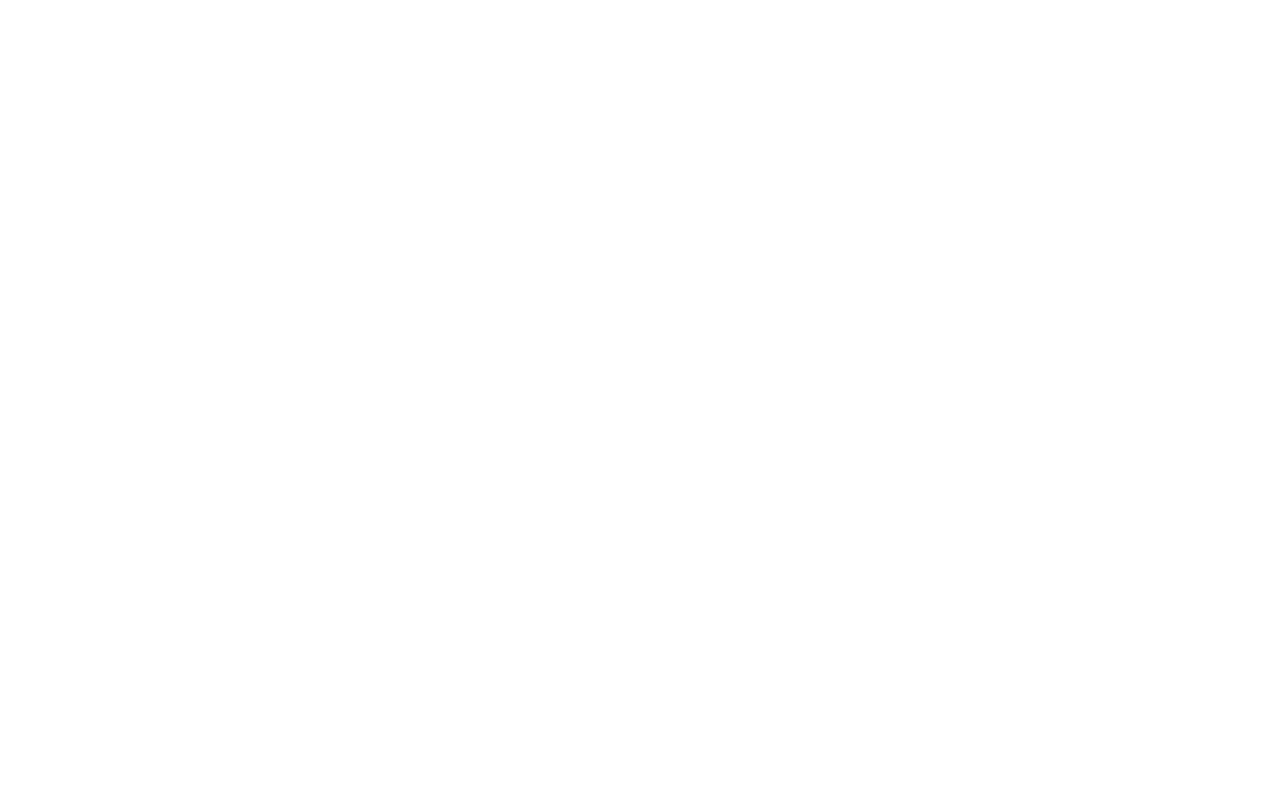
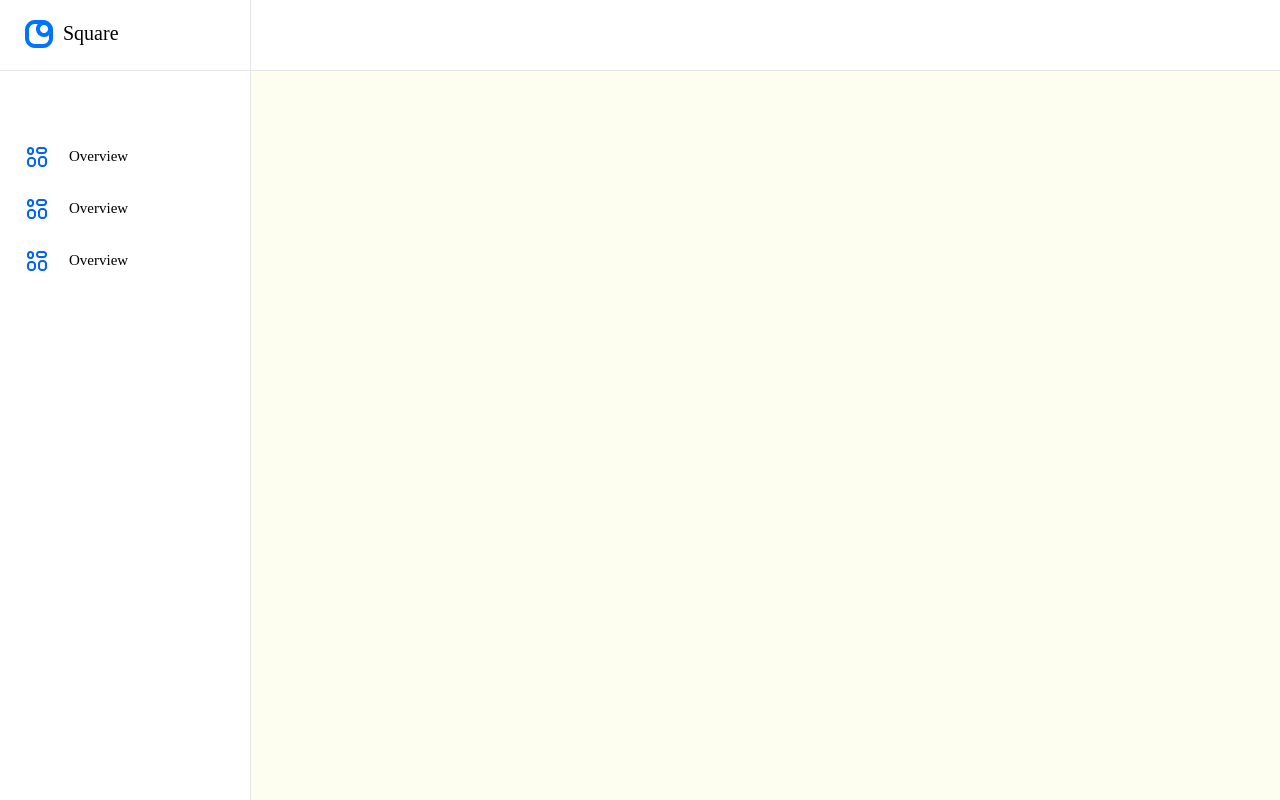
Before and after one commit to sublinenhy/vue-admin, a Vue app: page /#/main in a window 1280 px wide. Built offline with nearby package versions, Linux system fonts and the light colour scheme.

Commit message:
初步完成sidebar,完成sidebar与sidebarmenu之间的父子组件通信

```diff
--- /dev/null
+++ b/src/components/HeadBar.vue
@@ -0,0 +1,35 @@
+<template>
+  <div id="headbar"></div>
+</template>
+
+<script>
+export default {
+  name: "HeadBar",
+  components: {},
+  data() {
+    return {
+      menuTab: [{ txt: "登陆" }, { txt: "注册" }]
+    };
+  },
+  created() {},
+  mounted() {},
+  methods: {
+    //vue中是数据驱动视图
+    //js中是直接操纵DOM元素
+  },
+  props: {},
+  watch: {}
+};
+</script>
+
+<style lang="scss" scoped>
+#headbar {
+  float: top;
+  height: 70px;
+  width: 100%;
+  background-color: #ffffff;
+  border-bottom-style: outset;
+  border-width: 0.3px;
+  border-color: #fffefe4a;
+}
+</style>
--- /dev/null
+++ b/src/components/SideBar.vue
@@ -0,0 +1,86 @@
+<template>
+  <div id="sidebar">
+    <div class="logo-wrap">
+      <div class="logo">
+        <img :src="logoIconUrl" alt="" />
+        <div class="logo-name">Square</div>
+      </div>
+    </div>
+    <div class="menu-wrap">
+      <SideBarMenu
+        :menuIconUrl="menuIconOverview"
+        :menuName="menuNameOverview"
+      ></SideBarMenu>
+      <SideBarMenu
+        :menuIconUrl="menuIconOverview"
+        :menuName="menuNameOverview"
+      ></SideBarMenu>
+      <SideBarMenu
+        :menuIconUrl="menuIconOverview"
+        :menuName="menuNameOverview"
+      ></SideBarMenu>
+    </div>
+  </div>
+</template>
+
+<script>
+import SideBarMenu from "@/components/SideBarMenu";
+
+export default {
+  name: "SideBar",
+  components: { SideBarMenu },
+  data() {
+    return {
+      logoIconUrl: require("@/assets/logo-icon.png"),
+      menuIconOverview: require("@/assets/menuIconOverview.png"),
+      menuNameOverview: "Overview"
+    };
+  },
+  created() {},
+  mounted() {},
+  methods: {
+    //vue中是数据驱动视图
+    //js中是直接操纵DOM元素
+  },
+  props: {},
+  watch: {}
+};
+</script>
+
+<style lang="scss" scoped>
+#sidebar {
+  float: left;
+  height: 100vh;
+  width: 250px;
+  background-color: #ffffff;
+  border-right-style: outset;
+  border-width: 0.3px;
+  border-color: #fffefe4a;
+}
+.logo-wrap {
+  width: 250px;
+  height: 70px;
+  border-bottom-style: outset;
+  border-width: 0.3px;
+  border-color: #fffefe4a;
+}
+.logo {
+  height: 30px;
+  padding-left: 25px;
+  padding-top: 20px;
+}
+img {
+  float: left;
+}
+.logo-name {
+  float: left;
+  text-align: center;
+  font-size: 20px;
+  margin-top: 2px;
+  margin-left: 10px;
+  font-weight: 500;
+}
+.menu-wrap {
+  margin-top: 60px;
+}
+</style>
--- /dev/null
+++ b/src/components/SideBarMenu.vue
@@ -0,0 +1,50 @@
+<template>
+  <div id="sidebar-menu">
+    <div class="menu-wrap">
+      <img :src="menuIconUrl" alt="" />
+      <p>{{ menuName }}</p>
+    </div>
+  </div>
+</template>
+
+<script>
+export default {
+  name: "SideBarMenu",
+  components: {},
+  data() {
+    return {};
+  },
+  created() {},
+  mounted() {},
+  methods: {
+    //vue中是数据驱动视图
+    //js中是直接操纵DOM元素
+  },
+  props: {
+    menuName: String,
+    menuIconUrl: String
+  },
+  watch: {}
+};
+</script>
+
+<style lang="scss" scoped>
+#sidebar-menu {
+  height: 52px;
+}
+.menu-wrap {
+  padding-top: 14px;
+  padding-left: 25px;
+}
+img {
+  float: left;
+}
+p {
+  margin: 0px;
+  padding-top: 3px;
+  padding-left: 20px;
+  float: left;
+  font-size: 15px;
+  font-weight: 500;
+}
+</style>
--- a/src/router/index.js
+++ b/src/router/index.js
@@ -11,7 +11,12 @@
   {
     path: "/login",
     name: "Login",
-    component: () => import("../views/Login/index.vue")
+    component: () => import("@/views/Login/index.vue")
+  },
+  {
+    path: "/main",
+    name: "Main",
+    component: () => import("@/views/Overview.vue")
   }
 ];
 
--- a/src/views/Login/index.vue
+++ b/src/views/Login/index.vue
@@ -1,21 +1,56 @@
 <template>
   <div id="login">
-    这里是登录页
-    <el-row>
-      <el-button>默认按钮</el-button>
-      <el-button type="primary">主要按钮</el-button>
-      <el-button type="success">成功按钮</el-button>
-      <el-button type="info">信息按钮</el-button>
-      <el-button type="warning">警告按钮</el-button>
-      <el-button type="danger">危险按钮</el-button>
-    </el-row>
+    <div class="login-wrap">
+      <ul class="menu-tab">
+        <li class="current">登陆</li>
+        <li>注册</li>
+      </ul>
+    </div>
   </div>
 </template>
 
-<script></script>
+<script>
+export default {
+  name: "login",
+  components: {},
+  data() {
+    return {
+      menuTab: [{ txt: "登陆" }, { txt: "注册" }]
+    };
+  },
+  created() {},
+  mounted() {},
+  methods: {
+    //vue中是数据驱动视图
+    //js中是直接操纵DOM元素
+  },
+  props: {},
+  watch: {}
+};
+</script>
+
 <style lang="scss" scoped>
 #login {
   height: 100vh;
   background-color: #344a5f;
 }
+.login-wrap {
+  width: 330px;
+  margin: auto;
+}
+.menu-tab {
+  text-align: center;
+  li {
+    display: inline-block;
+    width: 88px;
+    line-height: 36px;
+    font-size: 20px;
+    color: white;
+    border-radius: 2px;
+    cursor: pointer;
+  }
+  .current {
+    background-color: rgba(0, 0, 0, 0.1);
+  }
+}
 </style>
--- /dev/null
+++ b/src/views/Overview.vue
@@ -0,0 +1,52 @@
+<template>
+  <div id="main">
+    <div class="sidebar-wrap">
+      <SideBar></SideBar>
+    </div>
+    <div class="content-wrap">
+      <HeadBar></HeadBar>
+    </div>
+  </div>
+</template>
+
+<script>
+import SideBar from "@/components/SideBar";
+import HeadBar from "@/components/HeadBar";
+
+export default {
+  name: "Overview",
+  components: {
+    SideBar,
+    HeadBar
+  },
+  data() {
+    return {
+      menuTab: [{ txt: "登陆" }, { txt: "注册" }]
+    };
+  },
+  created() {},
+  mounted() {},
+  methods: {
+    //vue中是数据驱动视图
+    //js中是直接操纵DOM元素
+  },
+  props: {},
+  watch: {}
+};
+</script>
+
+<style lang="scss" scoped>
+#main {
+  float: left;
+  height: 100%;
+  width: 100%;
+  background-color: #fdfef0;
+}
+.sidebar-wrap {
+  width: 250px;
+}
+.content-wrap {
+  left: 250px;
+  width: 100%;
+}
+</style>
```
Also changed, not shown: src/assets/logo-icon.png (added), src/assets/menuIconOverview.png (added).
